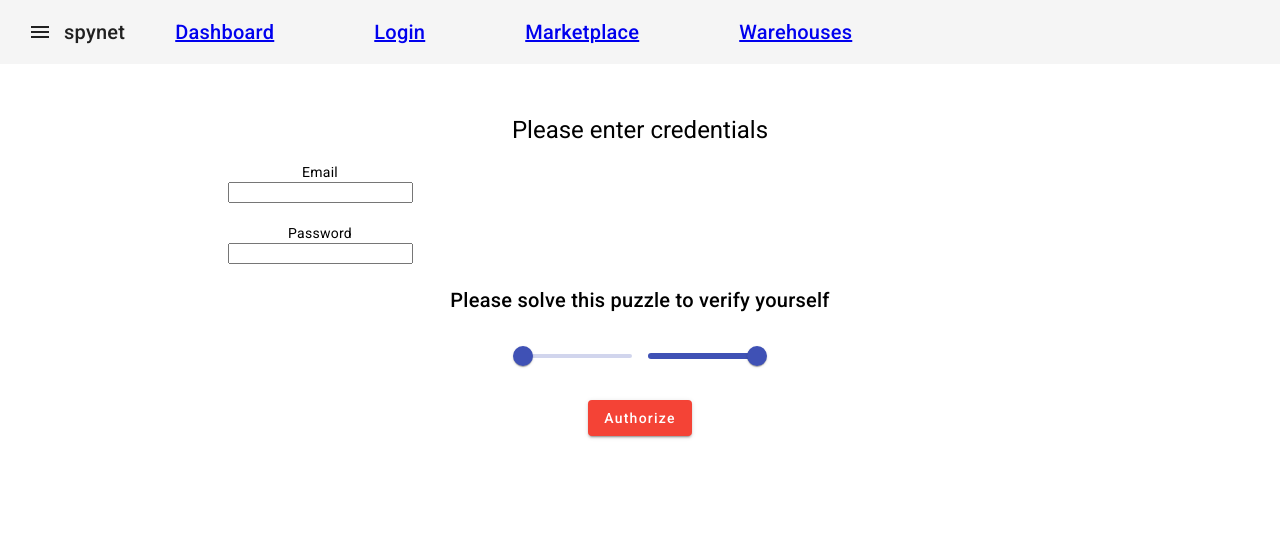
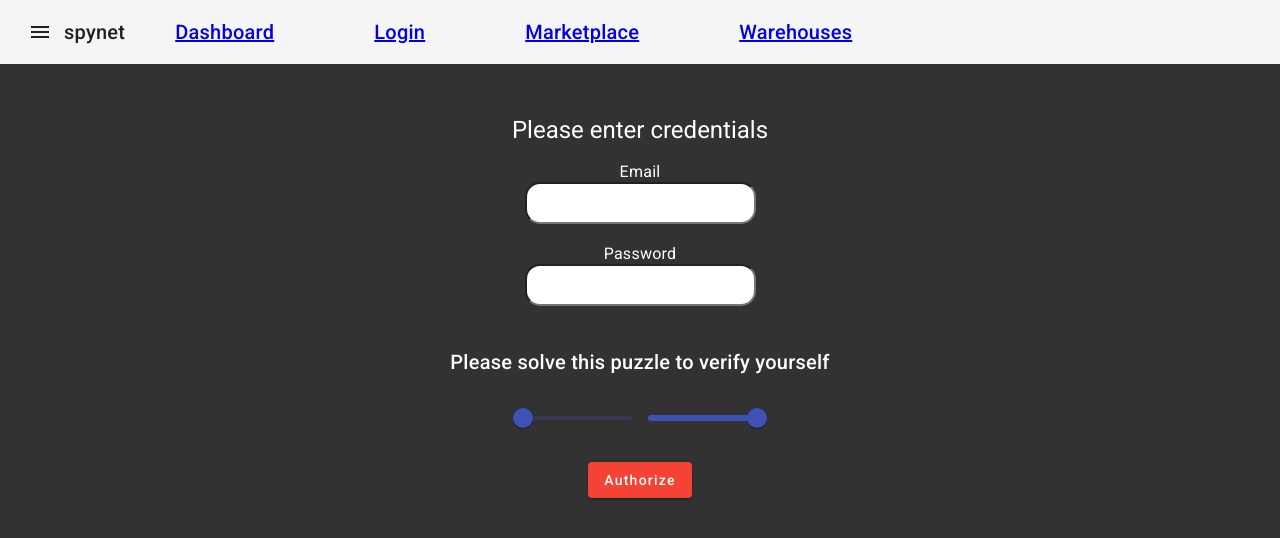
Before and after one commit to Pantonym/DV300_Term1, an Angular app in the folder spynet/: page /login in a window 1280 px wide. Shown: the top 538 px of the page. Built offline with nearby package versions, Linux system fonts and the light colour scheme.

Commit message:
login and warehouse fixes

```diff
--- a/spynet/src/app/component/login/login.component.css
+++ b/spynet/src/app/component/login/login.component.css
@@ -2,4 +2,12 @@
     text-align: center;
 }
 
+.inpLogin {
+    border-radius: 15px;
+
+    padding: 10px;
+
+    font-size: medium;
+}
+
 /* background-image: url('../../../assets/PuzzleLeft.png'); */
--- a/spynet/src/app/component/login/login.component.html
+++ b/spynet/src/app/component/login/login.component.html
@@ -1,21 +1,18 @@
-<div class="centered" style="width: 100%; height: auto; padding-top: 50px;">
+<div class="centered"
+    style="width: 100%; height: 100%; padding-top: 50px; background-color: rgb(51, 50, 50); color: white; font-size: medium;">
     <h1>Please enter credentials</h1>
 
-    <div>
-        <div style="width: 50%;">
-            <label for="inpEmail">Email</label> <br>
-            <input id="inpEmail" type="email" /> <br>
+    <div style="width: 100%;">
+        <label for="inpEmail">Email</label> <br>
+        <input id="inpEmail" type="email" class="inpLogin" /> <br>
 
-            <br>
+        <br>
 
-            <label for="inpPass">Password</label> <br>
-            <input id="inpPass" type="password" /> <br>
-        </div>
-        <div></div>
-        <div></div>
+        <label for="inpPass">Password</label> <br>
+        <input id="inpPass" type="password" class="inpLogin" /> <br>
     </div>
 
-    <br>
+    <br><br>
 
     <h2>Please solve this puzzle to verify yourself</h2>
     <mat-slider>
--- a/spynet/src/app/component/warehouses/warehouses.component.html
+++ b/spynet/src/app/component/warehouses/warehouses.component.html
@@ -1,4 +1,4 @@
-<div style="width: 100%;">
+<div style="width: 100%; height: 100%; background-color: rgb(51, 50, 50); color: white; font-size: medium;">
     <div class="centered divSizeWarehouses left margin_top" style="margin-left: 25px;">
         <h2>In Stock</h2>
     </div>
@@ -11,24 +11,24 @@
             <!-- Full-width images with number and caption text -->
             <div class="fade">
                 <img src="../../../assets/imgMissing.svg" style="width:100%">
-                <div class="text" style="background-color: black;">Warehouse 1</div>
+                <div class="text" style="background-color: #90F209;;">Warehouse 1</div>
             </div>
 
             <div class="mySlides fade">
                 <img src="../../../assets/imgMissing.svg" style="width:100%">
-                <div class="text" style="background-color: black;">Warehouse 2</div>
+                <div class="text" style="background-color: #90F209;;">Warehouse 2</div>
             </div>
 
             <div class="mySlides fade">
                 <img src="../../../assets/imgMissing.svg" style="width:100%">
-                <div class="text" style="background-color: black;">Warehouse 3</div>
+                <div class="text" style="background-color: #90F209;;">Warehouse 3</div>
             </div>
 
             <!-- Next and previous buttons -->
             <!-- <a class="prev" onclick="plusSlides(-1)">&#10094;</a>
             <a class="next" onclick="plusSlides(1)">&#10095;</a> -->
-            <a class="prev" style="background-color: black;">&#10094;</a>
-            <a class="next" style="background-color: black;">&#10095;</a>
+            <a class="prev" style="background-color: #90F209;">&#10094;</a>
+            <a class="next" style="background-color: #90F209;">&#10095;</a>
         </div>
         <br>
 
```
